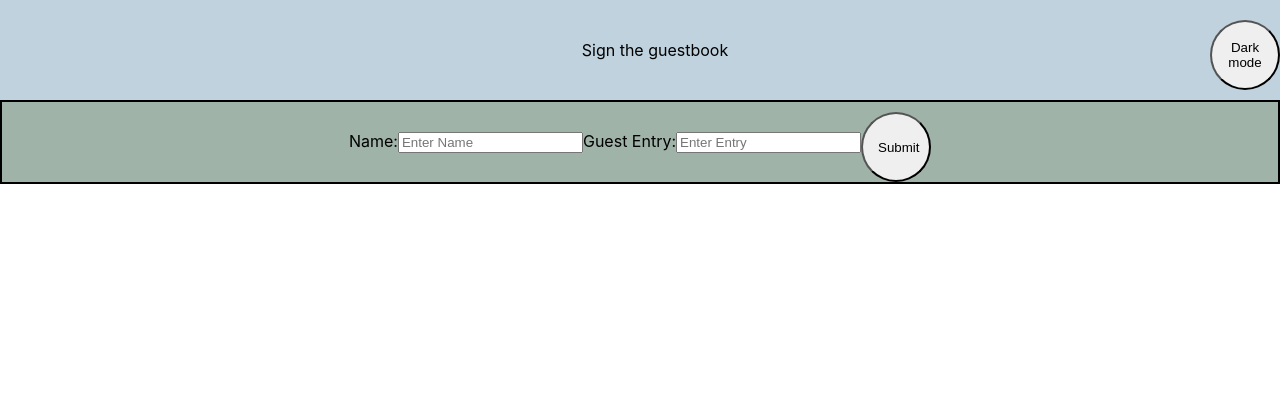
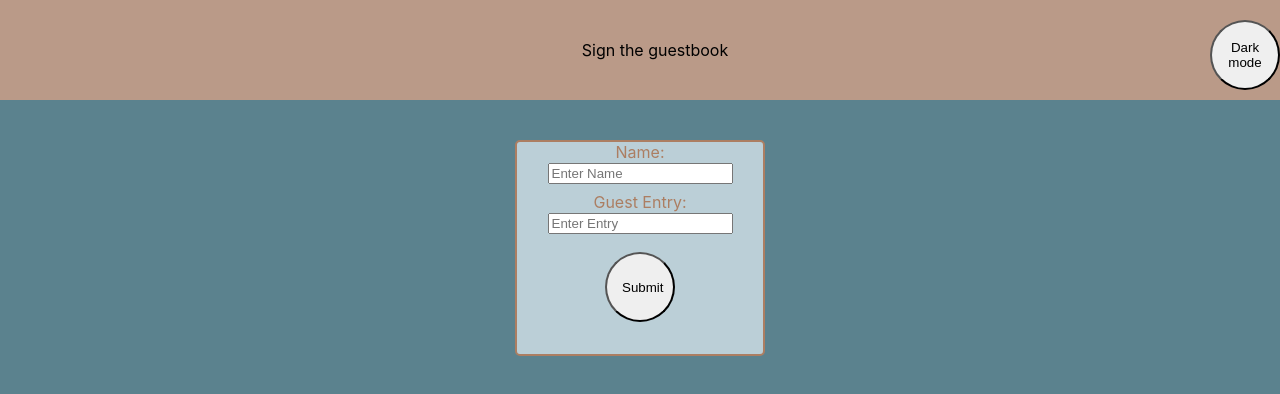
Before and after one commit to karyssa-dandrea/guestbook, a React (Create React App) app: page / in a window 1280 px wide. Shown: the top 394 px of the page. Built offline with nearby package versions, Linux system fonts and the light colour scheme.

Commit message:
got my test to pass and added css

```diff
--- a/src/App.css
+++ b/src/App.css
@@ -1,6 +1,7 @@
 .App {
   text-align: center;
   min-height: 100vh;
+  background-color: var(--color-3);
 }
 
 button {
--- a/src/components/Entry/Entry.css
+++ b/src/components/Entry/Entry.css
@@ -14,4 +14,5 @@
   overflow-wrap: break-word;
   padding: 15px;
   inline-size: 150px;
+  background-color: var(--color-3);
 }
--- a/src/components/Guestbook/Guestbook.css
+++ b/src/components/Guestbook/Guestbook.css
@@ -1,13 +1,19 @@
 form {
   display: flex;
-  flex-direction: row;
+  flex-direction: column;
   align-items: center;
   justify-content: center;
-  background-color: #a0b3a8;
+  background-color: var(--color-1);
   border: 2px solid;
+  gap: 1vh;
+  padding: 0 4vh 4vh 4vh;
+  border-radius: 5px;
+  margin-top: 5vh;
+  color: var(--color-4);
 }
 
 .form-container {
   margin: auto;
   justify-content: center;
+  width: 250px;
 }
--- a/src/components/Guestbook/Guestbook.js
+++ b/src/components/Guestbook/Guestbook.js
@@ -3,12 +3,15 @@ import { useState } from 'react';
 import { useEntry } from '../../context/EntryContext';
 import { useUser } from '../../context/UserContext';
 import './Guestbook.css';
+import { useTheme } from '../../context/ThemeContext';
 
 export default function Guestbook() {
   const [name, setName] = useState('');
   const [guestEntry, setGuestEntry] = useState('');
   const { user, setUser } = useUser();
   const { entry, setEntry } = useEntry();
+
+  const { theme } = useTheme();
 
   function updateEntry() {
     if (!guestEntry) return;
@@ -23,7 +26,7 @@ export default function Guestbook() {
   };
 
   const guestInput = (
-    <div>
+    <div data-theme={theme}>
       <label>
         Name:
         <input
@@ -37,7 +40,7 @@ export default function Guestbook() {
     </div>
   );
   return (
-    <div className="form-container">
+    <div className="form-container" data-theme={theme}>
       <form onSubmit={handleSubmit}>
         {user ? null : guestInput}
         <div>
--- a/src/components/Header/Header.css
+++ b/src/components/Header/Header.css
@@ -1,5 +1,5 @@
 .headers {
-  background-color: var(--color-3);
+  background-color: var(--color-2);
   display: flex;
   justify-content: space-between;
   align-items: center;
--- a/src/index.css
+++ b/src/index.css
@@ -11,19 +11,18 @@ code {
 }
 
 :root {
-  --color-1: #d7cbd4;
-  --color-2: #e3c09b;
-  --color-3: #bfd2de;
-  --color-4: #6f6c9e;
-  --color-5: #ffffff;
-  --color-6: #bb7db2;
+  --color-1: #bbcfd7;
+  --color-2: #ba9a88;
+  --color-3: #5b828e;
+  --color-4: #ac7e62;
+  --color-5: #bb7db2;
 }
 
 [data-theme='dark'] {
-  --color-1: #140c12;
-  --color-2: #2a090a;
-  --color-3: #74250e;
+  --color-1: #733651;
+  --color-2: #a97f75;
+  --color-3: #c685b2;
   --color-4: #141414;
-  --color-5: #a55248;
-  --color-6: #d58d78;
+  --color-5: #140c12;
+  --color-6: #000000;
 }
```
Also changed, not shown: 1 other file (tests, documents, lock files or other folders).
